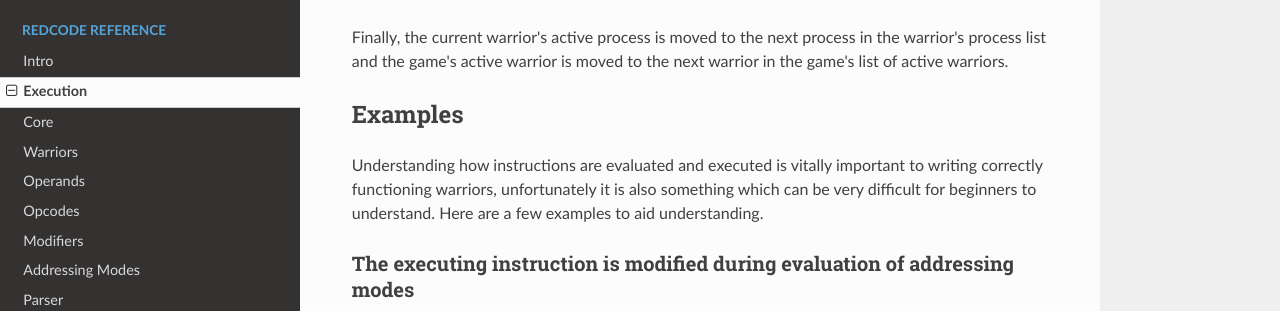
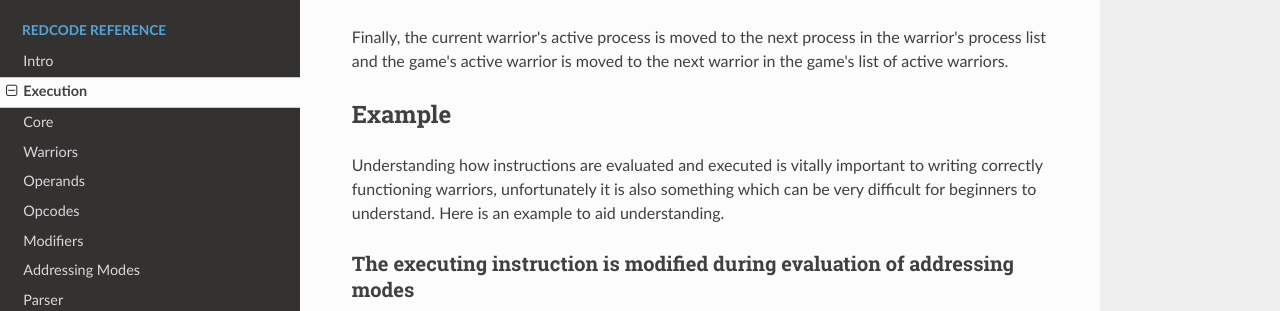
Before and after one commit to corewar/corewar.io, an MkDocs documentation site: the page built from docs/redcode/execution.md, in a window 1280 px wide and 900 px high, scrolled down 1648 px. Shown: the part 162-473 px from the top of the window. Built offline with MkDocs 1.6.1, drawn with Linux system fonts in a browser that asks for light colours; nearby versions of some CDN libraries; old or Windows-style settings are respelled for this version of MkDocs; some of the changed text lies outside the part shown.

Commit message:
Only one example

```diff
--- a/docs/redcode/execution.md
+++ b/docs/redcode/execution.md
@@ -14,7 +14,7 @@ The following notional registers are used:
 |Source Register|The source instruction|
 |Destination Register|The destination instruction|
 
-**Copies** of instructions are written to these registers. Therefore changes made to the original instructions in the [Core](core) after they are copied to a register, do not affect the data in the registers themselves.  This can be best explained with a few [examples](#examples).
+**Copies** of instructions are written to these registers. Therefore changes made to the original instructions in the [Core](core) after they are copied to a register, do not affect the data in the registers themselves.  This can be best explained with an [example](#example).
 
 #Fetch
 
@@ -54,9 +54,9 @@ Note that some opcodes (such as [jmp](opcodes#jmp-jump)) will modify the current
 
 Finally, the current warrior's active process is moved to the next process in the warrior's process list and the game's active warrior is moved to the next warrior in the game's list of active warriors.
 
-## Examples
+## Example
 
-Understanding how instructions are evaluated and executed is vitally important to writing correctly functioning warriors, unfortunately it is also something which can be very difficult for beginners to understand. Here are a few examples to aid understanding.
+Understanding how instructions are evaluated and executed is vitally important to writing correctly functioning warriors, unfortunately it is also something which can be very difficult for beginners to understand. Here is an example to aid understanding.
 
 ### The executing instruction is modified during evaluation of addressing modes
 
```
